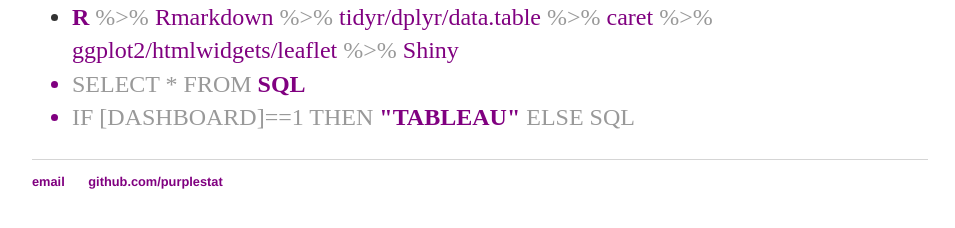
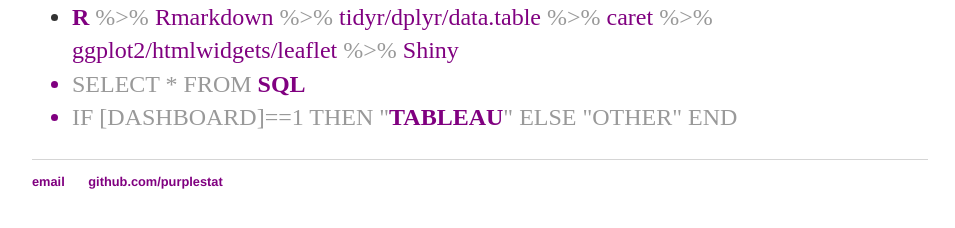
Before and after one commit to purplestat/purplestat.github.io, a Jekyll site: the page built from about/index.html, in a window 1280 px wide. Shown: the part 326-554 px from the top of the page, without its empty margins (160-1115 px from the left). Built offline with Jekyll 4.4.1, drawn with Linux system fonts in a browser that asks for light colours.

Commit message:
Update index.html

```diff
--- a/about/index.html
+++ b/about/index.html
@@ -10,7 +10,7 @@
 				<ul>
 				<li><span><FONT COLOR="purple"><b>R</b> <FONT COLOR="#999">%>% <FONT COLOR="purple">Rmarkdown <FONT COLOR="#999">%>% <FONT COLOR="purple">tidyr/dplyr/data.table <FONT COLOR="#999">%>% <FONT COLOR="purple">caret <FONT COLOR="#999">%>% <FONT COLOR="purple">ggplot2/htmlwidgets/leaflet <FONT COLOR="#999">%>% <FONT COLOR="purple">Shiny</span></li>
 				<li><span><FONT COLOR="#999"> SELECT * FROM <FONT COLOR="purple"> <b>SQL</b></span></li>
-			        <li><span><FONT COLOR="#999"> IF [DASHBOARD]==1 THEN <FONT COLOR="purple"><b>"TABLEAU"</b><FONT COLOR="#999"> ELSE   SQL</span></li>
+			        <li><span><FONT COLOR="#999"> IF [DASHBOARD]==1 THEN "<FONT COLOR="purple"><b>TABLEAU</b><FONT COLOR="#999">" ELSE "OTHER" END</span></li>
 						</ul>
 
 
```
